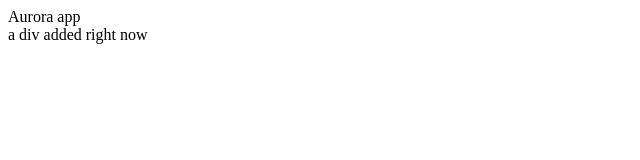
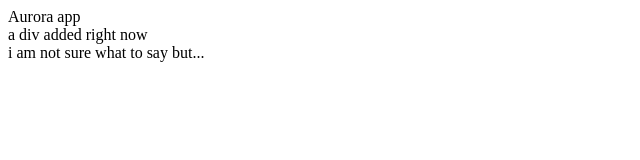
Before and after one commit to hannelalex19/Aurora-App-1, a plain HTML site: page index.html in a window 1280 px wide. Shown: the whole page, without its empty margins (0-640 px from the left). Drawn offline with Linux system fonts and the light colour scheme.

Commit message:
just adding a second div

```diff
--- a/index.html
+++ b/index.html
@@ -5,5 +5,6 @@
 <body>
   <div>Aurora app</div>
   <div>a div added right now</div>
+  <div> i am not sure what to say but...</div>
 </body>
 </html>
```
